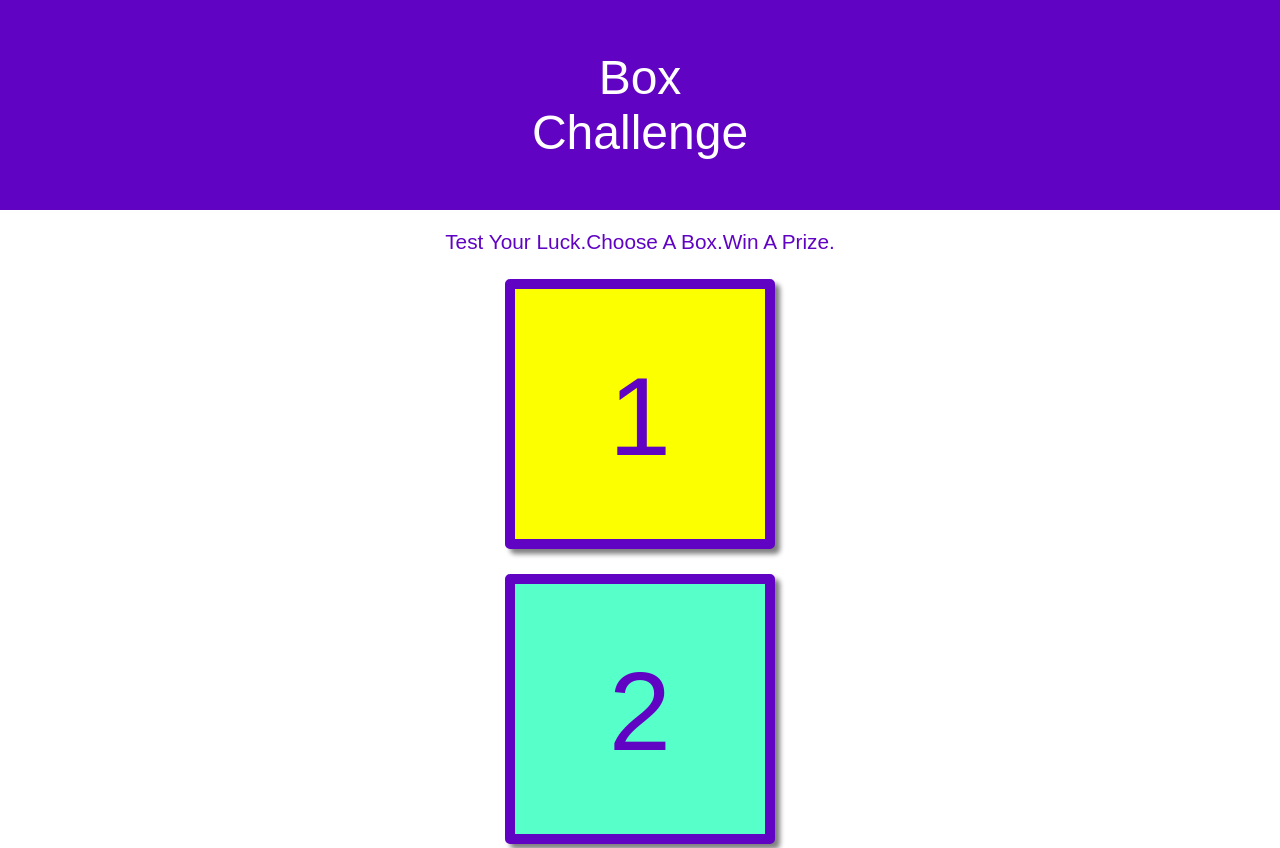
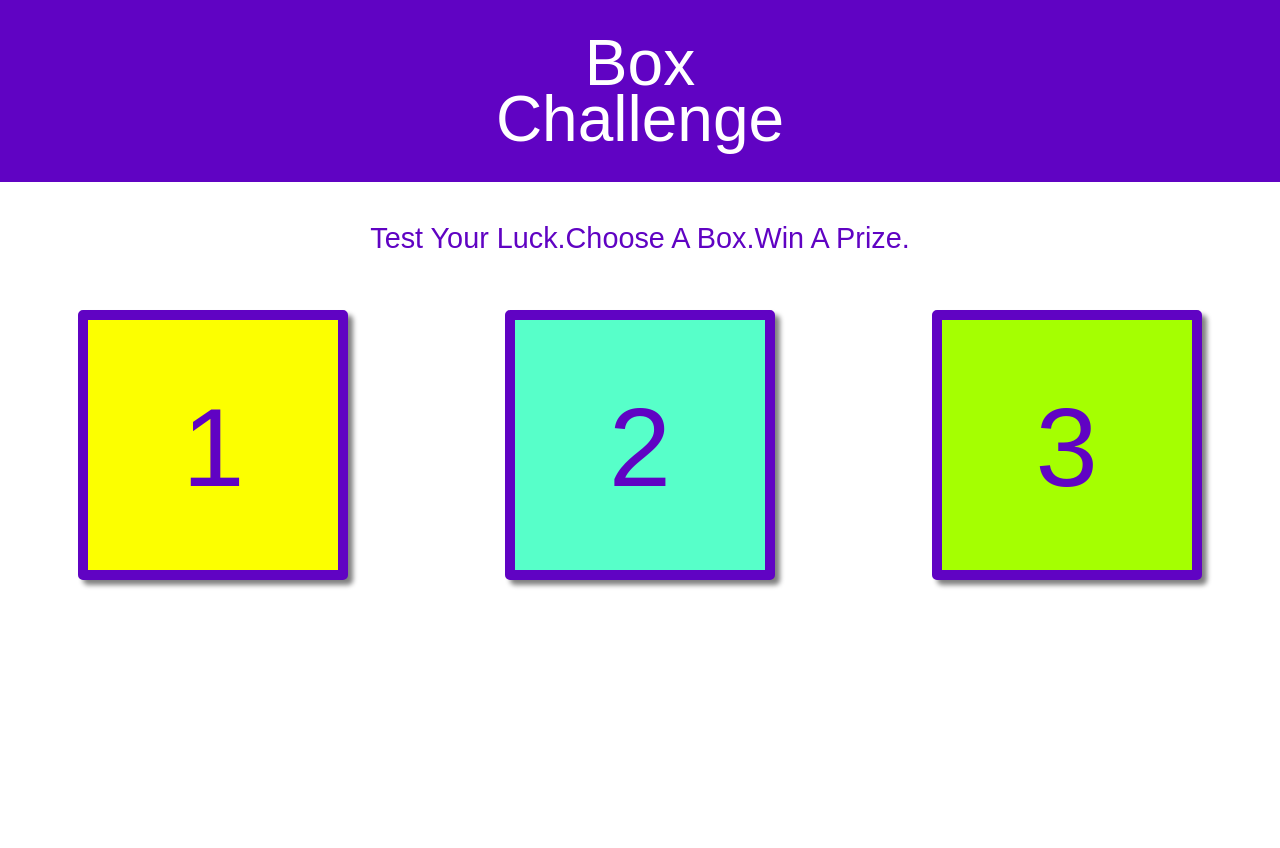
Before and after one commit to nikkirharper/m6-hw6-harper-nikki, a plain HTML site: page index.html in a window 1280 px wide. Shown: the top 848 px of the page. After the commit the page ends 800 px from the top, so only its background shows below. Drawn offline with Linux system fonts and the light colour scheme; a web font is replaced by a local one.

Commit message:
Add 850px min width media query

```diff
--- a/index.html
+++ b/index.html
@@ -27,6 +27,8 @@
         <main>
             <h2>Test Your Luck.Choose A Box.Win A Prize.</h2>
 
+            <div class="container">
+
                 <section class="section1">
                     <h3>1</h3>
                 </section>
@@ -39,6 +41,8 @@
                     <h3>3</h3>
                 </section>
 
+            </div>
+
         </main>
 
     <script src="main.js"></script>
--- a/main.css
+++ b/main.css
@@ -68,3 +68,21 @@ section {
     font-size: 7rem;
     padding: 63px 0;
 }
+
+@media(min-width: 850px) {
+    .container {
+        display:flex;
+        padding-top: 30px;
+    }
+
+    h1 {
+        padding: 35px 0;
+        font-size: 4rem;
+        line-height: 3.5rem;
+    }
+
+    h2 {
+        font-size: 1.8rem;
+        padding-top: 40px;
+    }
+}
```
Lines whose indentation alone changed are shown as unchanged.
